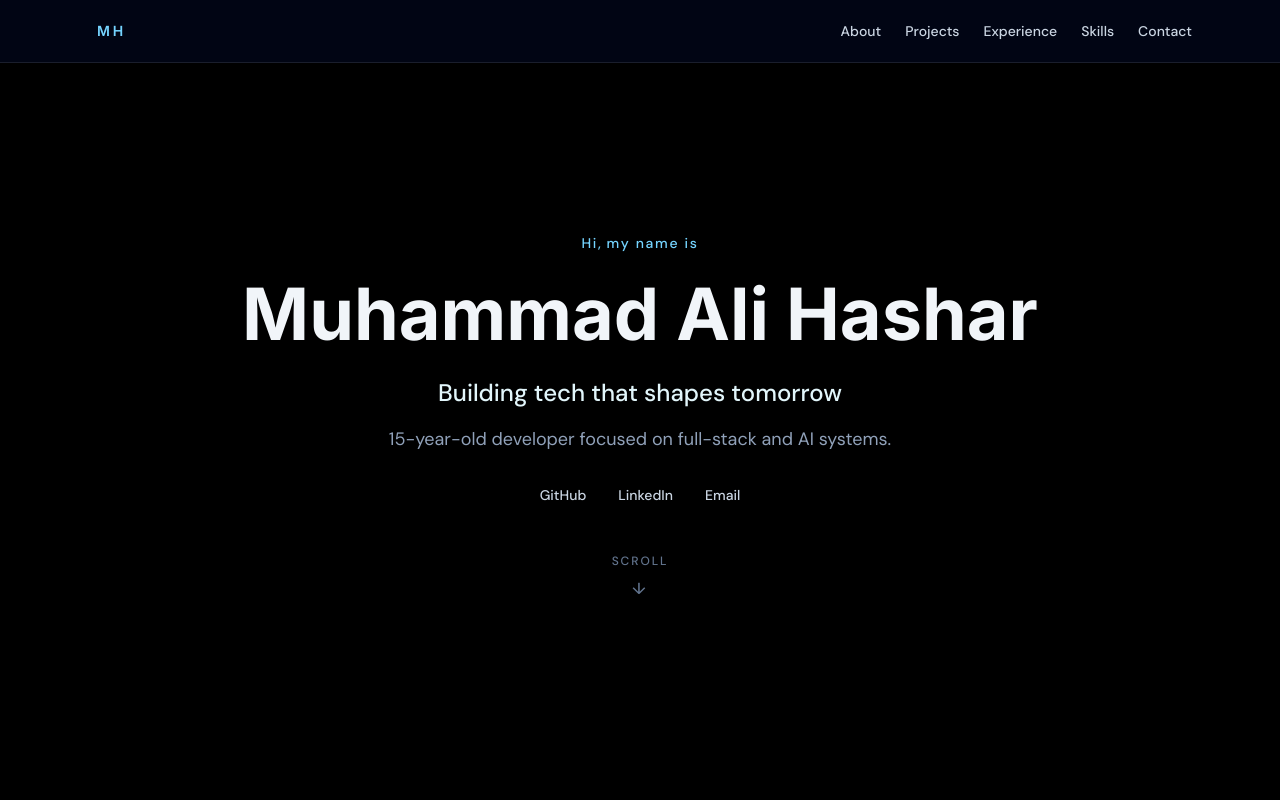
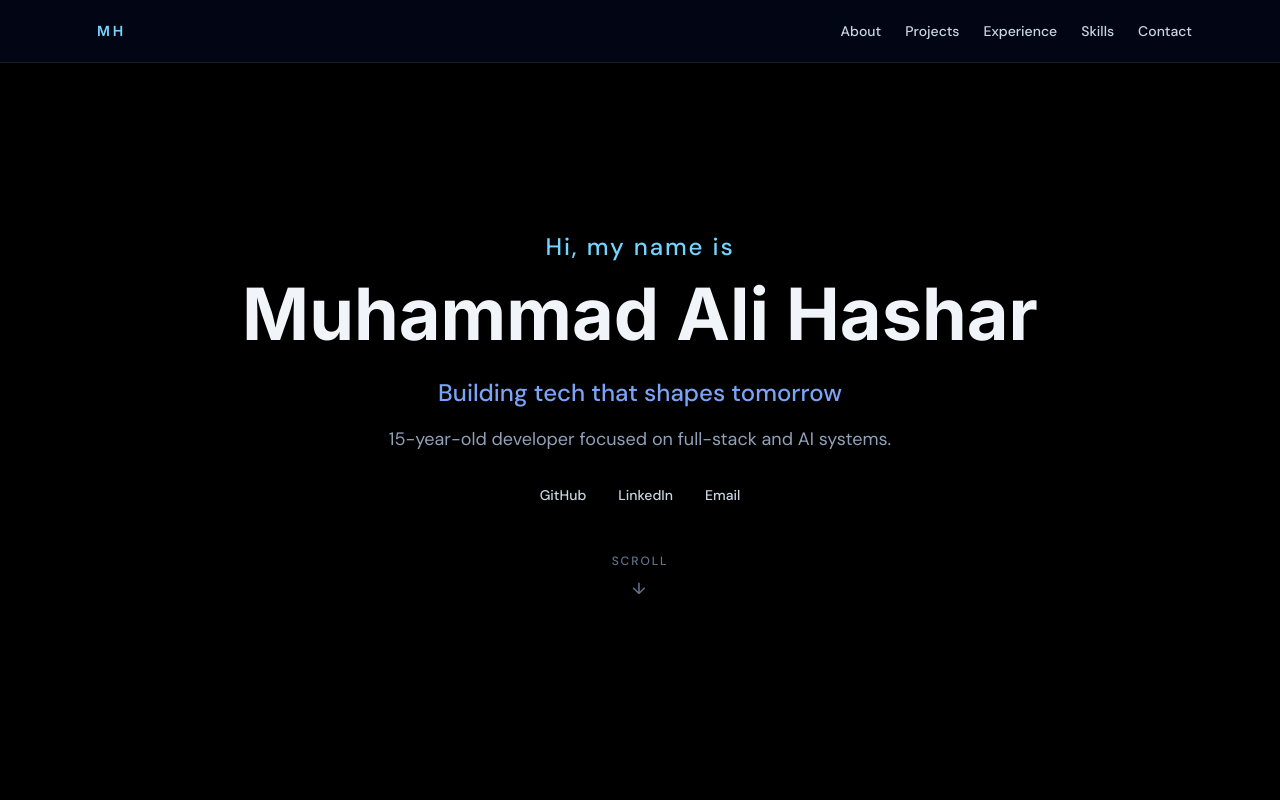
Before and after one commit to malihashar/Personal-Website, a Next.js app: page / in a window 1280 px wide. Shown: the top 800 px of the page. Built offline with nearby package versions, Linux system fonts and the light colour scheme.

Commit message:
version 5

```diff
--- a/components/Hero.tsx
+++ b/components/Hero.tsx
@@ -20,11 +20,12 @@ export default function Hero() {
     >
       <div className="animated-gradient absolute inset-0 -z-20 opacity-30" />
       <div className="mx-auto flex max-w-4xl flex-col items-center text-center">
-        <p className="hero-greeting mb-3 text-sm tracking-[0.12em] text-sky-300">
-          <span>{isFrench ? "Bonjour," : "Hi,"}</span>
-          <span className="name-is-text"> my name is</span>
+        <p className="hero-greeting mb-2 text-sky-300">
+          <span className="text-lg font-medium tracking-[0.08em] md:text-2xl">
+            {isFrench ? "Bonjour, je m'appelle" : "Hi, my name is"}
+          </span>
         </p>
-        <h1 className="font-heading text-5xl font-bold leading-[1.05] text-slate-100 md:text-7xl">
+        <h1 className="font-heading -mt-1 text-5xl font-bold leading-[1.05] text-slate-100 md:text-7xl">
           <a
             href="https://github.com/malihashar"
             target="_blank"
--- a/styles/animations.css
+++ b/styles/animations.css
@@ -34,18 +34,13 @@
 .hero-greeting {
   align-items: center;
   display: inline-flex;
-  gap: 0.25rem;
   justify-content: center;
   line-height: 1.2;
   min-height: 1.5rem;
 }
 
-.hero-greeting .name-is-text {
-  white-space: nowrap;
-}
-
 .hero-tagline-cycle {
-  animation: taglineColorCycle 6s linear infinite;
+  animation: taglineColorCycle 4s linear infinite;
 }
 
 @keyframes taglineColorCycle {
```
